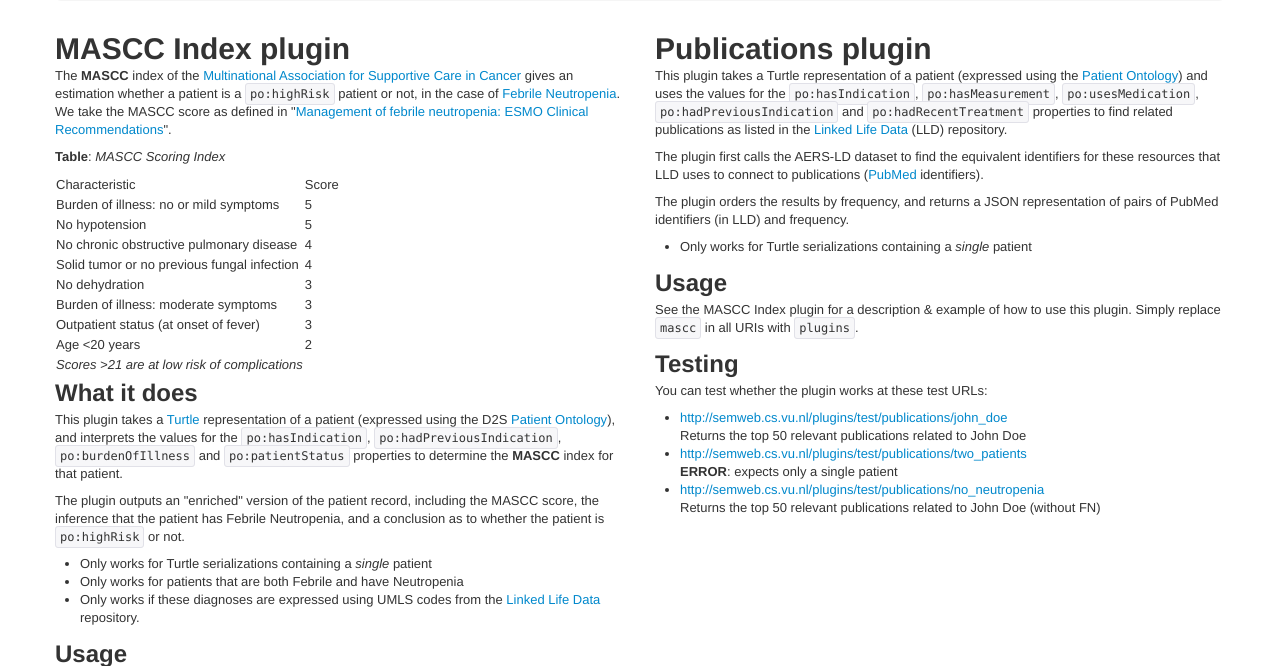
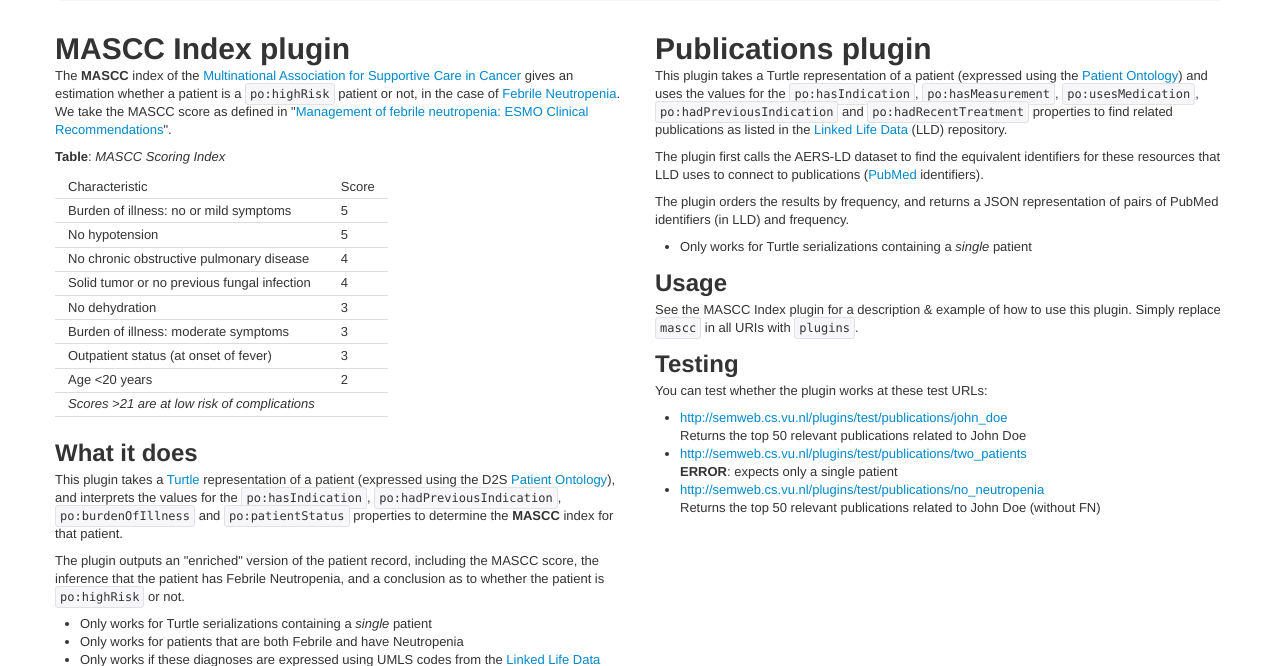
Before and after one commit to Data2Semantics/plugins, a Django app: page / in a window 1280 px wide. Shown: the part 321-987 px from the top of the page. Run offline with Django 3.2, Linux system fonts and the light colour scheme; some libraries are stand-ins or nearby versions.

Commit message:
Added table borders + padding

```diff
--- a/templates/base.html
+++ b/templates/base.html
@@ -18,6 +18,9 @@
 	  code {
 	  	color: #333333;
 	  }
+		table th{border-bottom:1px solid #bbb;padding:.2em 1em;}
+		table td{border-bottom:1px solid #ddd;padding:.2em 1em;}
+		table {margin-bottom: 18px;}
     </style>
     <link href="/plugins/static/css/bootstrap-responsive.css" rel="stylesheet">
 
```
